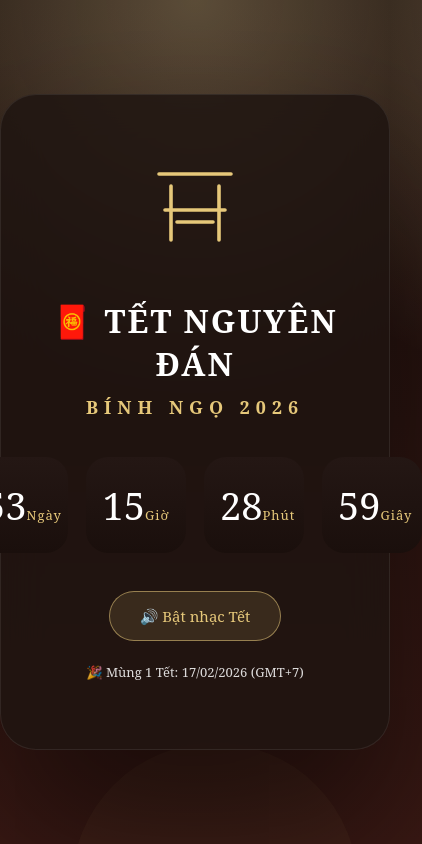
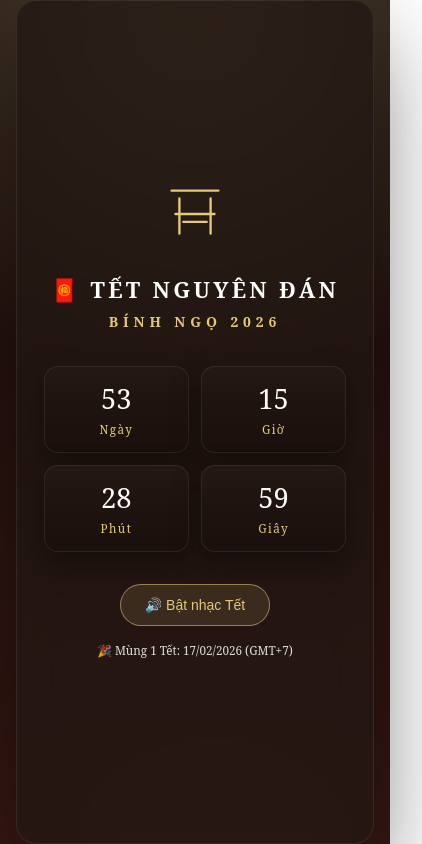
Before and after one commit to mindolla24/2026lunarnewyearcountdown, a plain HTML site: page index.html in a window 390 px wide. Shown: the whole page, 422 px wide, since content can reach past the window. Drawn offline with Linux system fonts and the light colour scheme.

Commit message:
Refactor CSS for improved responsiveness and clarity

```diff
--- a/style.css
+++ b/style.css
@@ -1,22 +1,29 @@
 :root {
     --gold: #e6c87a;
+    --bg-glass: rgba(32,22,18,0.78);
 }
 
+/* RESET */
 * {
     box-sizing: border-box;
-    font-family: "Noto Serif", "Times New Roman", serif;
+}
+
+html, body {
+    width: 100%;
+    height: 100%;
 }
 
 body {
     margin: 0;
-    height: 100vh;
+    font-family: "Noto Serif", "Times New Roman", serif;
     background:
-        radial-gradient(circle at top, rgba(245,220,160,0.3), transparent 45%),
+        radial-gradient(circle at top, rgba(245,220,160,0.28), transparent 45%),
         linear-gradient(180deg, #1a0f0c, #3a1914);
     color: #fff;
-    overflow: hidden;
+    overflow-x: hidden;
 }
 
+/* AMBIENT */
 canvas {
     position: fixed;
     inset: 0;
@@ -27,30 +34,30 @@ canvas {
 .container {
     position: relative;
     z-index: 1;
-    max-width: 560px;
+    max-width: min(560px, 92vw);
     margin: auto;
-    top: 50%;
-    transform: translateY(-50%);
-    padding: 56px 44px;
+    min-height: 100svh;
+
+    padding: clamp(28px, 5vw, 56px);
+    display: flex;
+    flex-direction: column;
+    justify-content: center;
+    align-items: center;
     text-align: center;
 
-    background: rgba(30,20,16,0.82);
-    backdrop-filter: blur(22px);
-    border-radius: 36px;
+    background: var(--bg-glass);
+    backdrop-filter: blur(20px);
+    border-radius: clamp(20px, 4vw, 36px);
 
     box-shadow:
-        0 80px 160px rgba(0,0,0,0.55),
+        0 40px 100px rgba(0,0,0,0.55),
         inset 0 0 0 1px rgba(255,255,255,0.08);
 }
 
-/* THƯ PHÁP */
+/* CALLIGRAPHY */
 .calligraphy {
-    width: 120px;
-    margin: 0 auto 24px;
-}
-
-.calligraphy svg {
-    width: 100%;
+    width: clamp(72px, 20vw, 120px);
+    margin-bottom: clamp(16px, 4vw, 24px);
 }
 
 .calligraphy path {
@@ -58,72 +65,83 @@ canvas {
     stroke: var(--gold);
     stroke-width: 6;
     stroke-linecap: round;
-    stroke-linejoin: round;
-
     stroke-dasharray: 600;
     stroke-dashoffset: 600;
     animation: draw 6s ease forwards;
-    animation-delay: 2s;
 }
 
 @keyframes draw {
-    to {
-        stroke-dashoffset: 0;
-    }
+    to { stroke-dashoffset: 0; }
 }
 
-/* TITLE */
+/* TITLES */
 h1 {
     margin: 0;
-    font-size: 32px;
-    letter-spacing: 2px;
+    font-size: clamp(22px, 5vw, 32px);
+    letter-spacing: 0.15em;
 }
 
 h2 {
-    margin-top: 10px;
-    font-size: 18px;
-    letter-spacing: 6px;
+    margin-top: 8px;
+    font-size: clamp(14px, 3.5vw, 18px);
+    letter-spacing: 0.35em;
     color: var(--gold);
 }
 
 /* COUNTDOWN */
 #countdown {
-    display: flex;
-    justify-content: center;
-    gap: 18px;
-    margin: 38px 0;
+    width: 100%;
+    display: grid;
+    grid-template-columns: repeat(4, 1fr);
+    gap: clamp(10px, 3vw, 18px);
+    margin: clamp(24px, 6vw, 38px) 0;
 }
 
 .box {
     background: linear-gradient(180deg, #241714, #1a0f0c);
-    border-radius: 22px;
-    padding: 22px 16px;
-    min-width: 100px;
+    border-radius: clamp(14px, 3vw, 22px);
+    padding: clamp(14px, 3vw, 22px) clamp(10px, 2.5vw, 16px);
+
+    box-shadow:
+        0 12px 30px rgba(0,0,0,0.4),
+        inset 0 0 0 1px rgba(255,255,255,0.08);
 }
 
 .box span {
-    font-size: 38px;
+    display: block;
+    font-size: clamp(26px, 7vw, 38px);
+    font-weight: 500;
 }
 
 .box small {
-    font-size: 13px;
+    font-size: clamp(11px, 3vw, 13px);
     color: var(--gold);
-    letter-spacing: 1px;
+    letter-spacing: 0.12em;
 }
 
 /* BUTTON */
 button {
+    margin-top: clamp(8px, 2vw, 16px);
+    padding: clamp(12px, 3vw, 14px) clamp(22px, 6vw, 30px);
+    font-size: clamp(14px, 3.5vw, 15px);
+
     background: rgba(230,200,122,0.12);
     border: 1px solid rgba(230,200,122,0.55);
     color: var(--gold);
-    padding: 14px 30px;
     border-radius: 999px;
-    font-size: 15px;
     cursor: pointer;
 }
 
+/* FOOTER NOTE */
 .note {
-    margin-top: 22px;
-    font-size: 13px;
+    margin-top: clamp(14px, 4vw, 22px);
+    font-size: clamp(11px, 3vw, 13px);
     opacity: 0.85;
 }
+
+/* MOBILE NARROW */
+@media (max-width: 420px) {
+    #countdown {
+        grid-template-columns: repeat(2, 1fr);
+    }
+}
```
